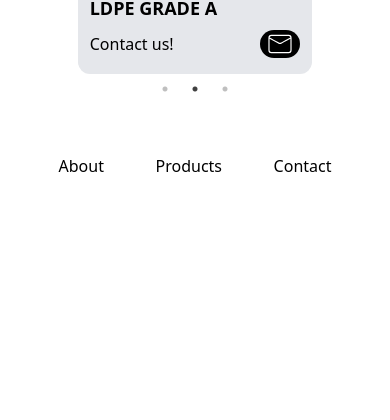
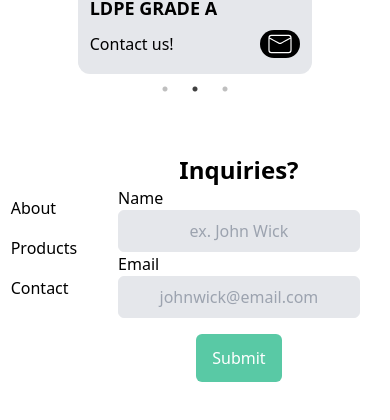
Before and after one commit to gualberto2/GreenCorp, a React (Vite) app: page /products in a window 390 px wide. Shown: the part 270-690 px from the top of the page. Built offline with nearby package versions, Linux system fonts and the light colour scheme; a web font is replaced by a local one.

Commit message:
feat: New mobile footer
- fix footer mobile responsiveness

```diff
--- a/src/components/GlobalComponents/Footer.jsx
+++ b/src/components/GlobalComponents/Footer.jsx
@@ -3,99 +3,11 @@ import React from "react";
 
 const Footer = () => {
   return (
-    <footer className="lg:text-left h-fit">
-      <div>
-        <div>
-          {/* <h2 className="text-center text-2xl font-semibold">
-            Let's get in touch
-          </h2> */}
-          {/* <form onSubmit="" className="w-[70%] mx-auto ">
-            <div className="flex flex-col">
-
-            <div className="lg:flex">
-                <div className="flex flex-col lg:w-1/2 lg:pr-2">
-                  <label
-                    htmlFor="first"
-                    className="font-light text-md text-gray"
-                  >
-                    First Name
-                  </label>
-                  <input
-                    type="text"
-                    id="first"
-                    placeholder="ex. John"
-                    className="text-center w-full px-3 py-2 focus:ring-transparent bg-gray-200 border-gray-200 focus:bg-gray-300 focus:border-blue-800 border-[1px] rounded-md"
-                    required
-                  />
-                </div>
-
-                <div className="flex flex-col lg:w-1/2 lg:pl-2">
-                  <label
-                    htmlFor="last"
-                    className="font-light text-md text-gray"
-                  >
-                    Last Name
-                  </label>
-                  <input
-                    type="text"
-                    id="last"
-                    placeholder="ex. Wick"
-                    className="text-center w-full px-3 py-2 focus:ring-transparent bg-gray-200 border-gray-200 focus:bg-gray-300 focus:border-blue-800 border-[1px] rounded-md"
-                    required
-                  />
-                </div>
-              </div>
-
-              <div className="lg:flex">
-
-                <div className="flex flex-col lg:w-1/2 lg:pr-2">
-                  <label
-                    htmlFor="email"
-                    className="font-light text-md text-gray"
-                  >
-                    Email
-                  </label>
-                  <input
-                    type="email"
-                    id="email"
-                    placeholder="johnwick@email.com"
-                    className="text-center w-full px-3 py-2 focus:ring-transparent bg-gray-200 border-gray-200 focus:bg-gray-300 focus:border-blue-800 border-[1px] rounded-md"
-                    required
-                  />
-                </div>
-                <div className="flex flex-col lg:w-1/2 lg:pl-2">
-                  <label
-                    htmlFor="phone"
-                    className="font-light text-md text-gray"
-                  >
-                    Phone Number
-                  </label>
-                  <input
-                    type="tel"
-                    id="phone"
-                    placeholder="(123)-456-7890"
-                    className="text-center w-full px-3 py-2 focus:ring-transparent bg-gray-200 border-gray-200 focus:bg-gray-300 focus:border-blue-800 border-[1px] rounded-md"
-                    required
-                  />
-                </div>
-              </div>
-
-              <div className="pt-4 lg:w-full">
-                <button
-                  type="submit"
-                  className="w-full py-3 px-4 font-light text-md text-white bg-[#59c9a5] rounded-md"
-                >
-                  Submit
-                </button>
-              </div>
-            </div>
-          </form> */}
-        </div>
-
+    <footer className="lg:text-left pt-20 flex items-center">
       {/* Navigation Links */}
-        <div className="w-[70%] mx-auto text-center pt-20 ">
-          <div className="">
-            <div className="flex justify-between lg:text-lg lg:pr-4 ">
+      <div className="mx-auto text-center">
+        <div className="font-light pb-10">
+          <div className="flex flex-col text-left lg:text-lg lg:pr-4 gap-4">
             <p className="lg:hover:cursor-pointer lg:hover:underline lg:decoration-green-500 hidden lg:block md:block">
               Home
             </p>
@@ -111,6 +23,50 @@ const Footer = () => {
           </div>
         </div>
       </div>
+      <div>
+        <h2 className="text-center text-2xl font-semibold">Inquiries?</h2>
+        <form onSubmit="" className="w-[80%] mx-auto">
+          <div className="flex flex-col items-center">
+            <div className="lg:flex">
+              <div className="lg:w-1/2 lg:pr-2">
+                <label htmlFor="first" className="font-light text-md text-gray">
+                  Name
+                </label>
+                <input
+                  type="text"
+                  id="first"
+                  placeholder="ex. John Wick"
+                  className="text-center w-full px-3 py-2 focus:ring-transparent bg-gray-200 border-gray-200 focus:bg-gray-300 focus:border-blue-800 border-[1px] rounded-md"
+                  required
+                />
+              </div>
+            </div>
+
+            <div className="lg:flex">
+              <div className="lg:w-1/2 lg:pr-2">
+                <label htmlFor="email" className="font-light text-md text-gray">
+                  Email
+                </label>
+                <input
+                  type="email"
+                  id="email"
+                  placeholder="johnwick@email.com"
+                  className="text-center w-full px-3 py-2 focus:ring-transparent bg-gray-200 border-gray-200 focus:bg-gray-300 focus:border-blue-800 border-[1px] rounded-md"
+                  required
+                />
+              </div>
+            </div>
+
+            <div className="pt-4 lg:w-full text-left">
+              <button
+                type="submit"
+                className="py-3 px-4 font-light text-md text-white bg-[#59c9a5] rounded-md"
+              >
+                Submit
+              </button>
+            </div>
+          </div>
+        </form>
       </div>
     </footer>
   );
```
Lines whose indentation alone changed are shown as unchanged.
